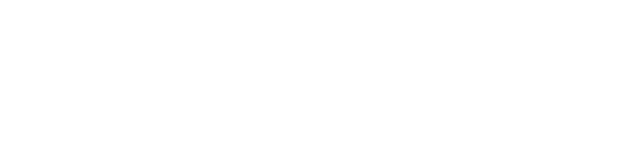
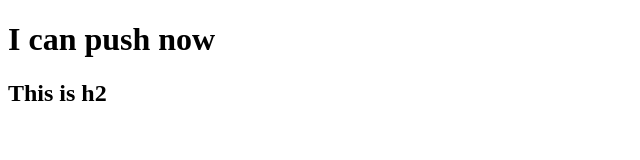
Before and after one commit to Al-Fuad/My-second-repo, a plain HTML site: page index.html in a window 1280 px wide. Shown: the whole page, without its empty margins (0-640 px from the left). Drawn offline with Linux system fonts and the light colour scheme.

Commit message:
Added header

```diff
--- a/index.html
+++ b/index.html
@@ -7,6 +7,8 @@
     <title>My Second Repo</title>
 </head>
 <body>
+    <h1>I can push now</h1>
+    <h2>This is h2</h2>
 
 </body>
 </html>
```
